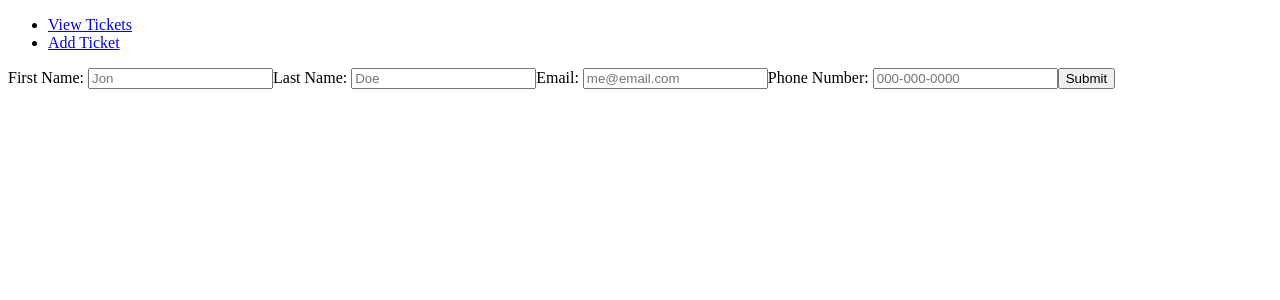
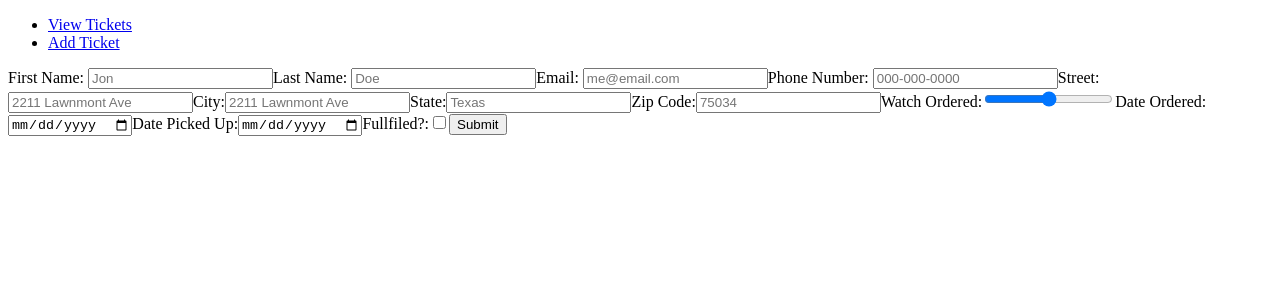
Before and after one commit to d0uble0deven/watch_waitlist_react, a React (Create React App) app in the folder my-app/: page /tickets/add in a window 1280 px wide. Shown: the top 300 px of the page. Built offline with nearby package versions, Linux system fonts and the light colour scheme.

Commit message:
Create in CRUD is now fully operational

```diff
--- a/my-app/src/Components/TicketCard.jsx
+++ b/my-app/src/Components/TicketCard.jsx
@@ -20,14 +20,19 @@ const TicketCard = () => {
 
     const listCustomer = customer.map((item, index) =>
 
-        // console.log(item.contact_info.email)
         <Card inverse key={index} >
             <CardTitle>{item.first_name} {item.last_name}</CardTitle>
             <CardBody>
-                <li>{item.date_ordered}</li>
-                <li>{item.watch_ordered}</li>
-                <li>{JSON.stringify(item.date_fulfilled)}</li>
-                <li>{JSON.stringify(item.fulfilled)}</li>
+                <li>Street: {item.street}</li>
+                <li>City: {item.city}</li>
+                <li>State: {item.state}</li>
+                <li>Zip Code: {item.zip_code}</li>
+                <li>Phone Number: {item.phone_number}</li>
+                <li>Email: {item.email}</li>
+                <li>Watch Ordered: {item.watch_ordered}</li>
+                <li>Date of Order:{JSON.stringify(item.date_ordered)}</li>
+                <li>Fulfilled: {JSON.stringify(item.fulfilled)}</li>
+                <li>Date Fulfilled{JSON.stringify(item.date_fulfilled)}</li>
                 {/* when button is clicked it updates db with fulfillment status,
                 updates state to remove ticket */}
                 <Button color="success">Yes</Button>
--- a/my-app/src/Components/TicketForm.jsx
+++ b/my-app/src/Components/TicketForm.jsx
@@ -1,4 +1,4 @@
-import React from 'react';
+import React, { useState } from 'react';
 import { useInput } from '../Hooks/InputHooks'
 import axios from 'axios'
 
@@ -11,6 +11,18 @@ export default function NameForm(props) {
     const { value: phoneNumber, bind: bindNumber, reset: resetNumber } = useInput('');
     const { value: email, bind: bindEmail, reset: resetEmail } = useInput('');
 
+    const { value: street, bind: bindStreet, reset: resetStreet } = useInput('');
+    const { value: city, bind: bindCity, reset: resetCity } = useInput('');
+    const { value: state, bind: bindState, reset: resetState } = useInput('');
+    const { value: zipCode, bind: bindZipCode, reset: resetZipCode } = useInput('');
+    const { value: dateOrdered, bind: bindDateOrdered, reset: resetDateOrdered } = useInput('');
+    const { value: watchOrdered, bind: bindWatchOrdered, reset: resetWatchOrdered } = useInput('');
+    const { value: dateFulfilled, bind: bindDateFulfilled, reset: resetDateFulfilled } = useInput('');
+
+    //reset is not working
+    const { reset: resetFulfilled } = useInput(false);
+    // if checkbox clicked, toggle value, either by setState(fulfilled) or !
+    const [fulfilled, setFulfilled] = useState(false)
 
     const addTicketToDb = (input) => {
         console.log(input)
@@ -23,11 +35,19 @@ export default function NameForm(props) {
 
     const handleSubmit = () => {
         console.log('handleSubmit is working!')
-        alert(`Submitting ${firstName} ${lastName} ${phoneNumber} ${email}`);
+        alert(`Submitting ${firstName} ${lastName} ${phoneNumber} ${email} ${street} ${city} ${state} ${zipCode} ${dateOrdered} ${watchOrdered} ${dateFulfilled} ${fulfilled}`);
         resetFirstName();
         resetLastName();
         resetNumber();
         resetEmail();
+        resetStreet();
+        resetCity();
+        resetState();
+        resetZipCode();
+        resetDateOrdered();
+        resetWatchOrdered();
+        resetDateFulfilled();
+        resetFulfilled();
     };
 
 
@@ -39,14 +59,15 @@ export default function NameForm(props) {
     // return true, handle submit fires off
     // return false, sends alert message 'please input valid name'
 
-    const validate = (event, inputFirstName = bindFirstName.value, inputLastName = bindLastName.value, inputNumber = bindNumber.value, inputEmail = bindEmail.value) => {
+    const validate = (event, inputFirstName = bindFirstName.value, inputLastName = bindLastName.value, inputNumber = bindNumber.value, inputEmail = bindEmail.value, inputStreet = bindStreet.value, inputCity = bindCity.value, inputState = bindState.value, inputZipCode = bindZipCode.value, inputDateOrdered = bindDateOrdered.value, inputWatchOrdered = bindWatchOrdered.value, inputDateFulfilled = bindDateFulfilled.value, inputFulfilled = fulfilled) => {
         event.preventDefault()
         const names = /^\D{2,}$/;
         const number = /^\d{3}-\d{3}-\d{4}$/;
         const emails = /[\w-]+@([\w-]+\.)+[\w-]+/;
         if (names.test(inputFirstName) && names.test(inputLastName) && emails.test(inputEmail)) {
             if (number.test(inputNumber)) {
-                const inputs = { inputFirstName, inputLastName, inputNumber, inputEmail }
+                const inputs = { inputFirstName, inputLastName, inputNumber, inputEmail, inputStreet, inputCity, inputState, inputZipCode, inputDateOrdered, inputWatchOrdered, inputDateFulfilled, inputFulfilled }
+                console.log(inputs)
                 addTicketToDb(inputs)
             } else {
                 alert('Please follow the 000-000-0000 format.');
@@ -66,21 +87,21 @@ export default function NameForm(props) {
 
             <label>Phone Number: <input type="tel" placeholder="000-000-0000" {...bindNumber} /></label>
 
-            {/* <label>Address:<input type="text" placeholder="2211 Lawnmont Ave" /></label> */}
+            <label>Street:<input type="text" placeholder="2211 Lawnmont Ave" {...bindStreet} /></label>
 
-            {/* <label>City:<input type="text" placeholder="2211 Lawnmont Ave" /></label> */}
+            <label>City:<input type="text" placeholder="2211 Lawnmont Ave" {...bindCity} /></label>
 
-            {/* <label>State:<input type="text" placeholder="Texas" /></label> */}
+            <label>State:<input type="text" placeholder="Texas" {...bindState} /></label>
 
-            {/* <label>Zip Code:<input type="text" placeholder="75034" /></label> */}
+            <label>Zip Code:<input type="text" placeholder="75034" {...bindZipCode} /></label>
 
-            {/* <label>Date Ordered:<input type="date" placeholder="09/21/1994" /></label> */}
+            <label>Watch Ordered:<input type="range" {...bindWatchOrdered} /></label>
 
-            {/* <label>Watch Ordered:<input type="range" /></label> */}
+            <label>Date Ordered:<input type="date" placeholder="09/21/1994" {...bindDateOrdered} /></label>
 
-            {/* <label>Date Picked Up:<input type="date" placeholder="09/21/1994" /></label> */}
+            <label>Date Picked Up:<input type="date" placeholder="09/21/1994" {...bindDateFulfilled} /></label>
 
-            {/* <label>Fullfiled?:<input type="checkbox" placeholder="No" /></label> */}
+            <label>Fullfiled?:<input type="checkbox" placeholder="No" onClick={() => setFulfilled(!fulfilled)} /></label>
 
             <input type="submit" value="Submit" />
         </form>
```
Also changed, not shown: 1 other file (tests, documents, lock files or other folders).
